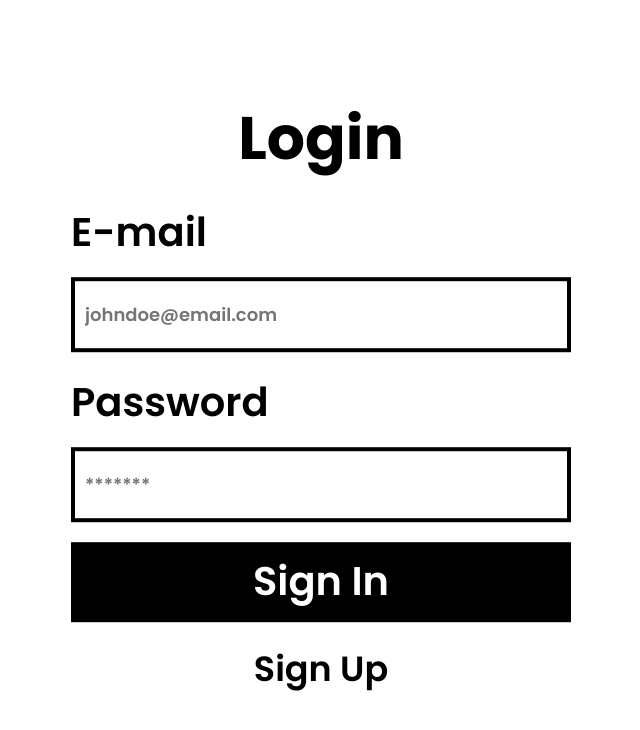
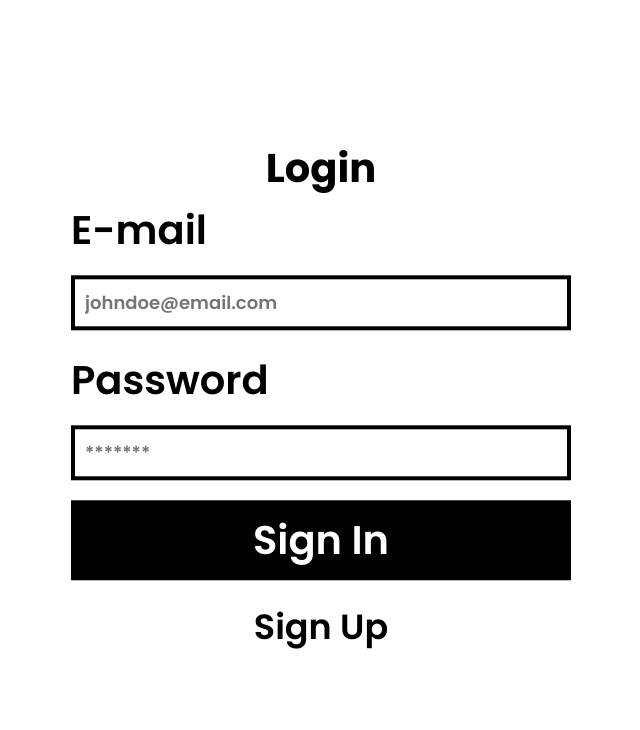
Before and after one commit to kellycesario/aphasia-app, a React (Vite) app: page /login in a window 1280 px wide. Shown: the top 730 px of the page, without its empty margins (319-959 px from the left). Built offline with nearby package versions, Linux system fonts and the light colour scheme.

Commit message:
add resonsive css

```diff
--- a/src/components/atoms/Input/index.jsx
+++ b/src/components/atoms/Input/index.jsx
@@ -5,8 +5,7 @@ export default function Input({ id, label, type, placeholder }) {
   return (
     <div className="login__input">
       <Label htmlFor={id} className="login__label">
-        {' '}
-        {label}{' '}
+        {label}
       </Label>
       <input
         id={id}
--- a/src/components/atoms/Input/styles.scss
+++ b/src/components/atoms/Input/styles.scss
@@ -6,14 +6,18 @@
   }
 
   &__label {
-    font-size: 4rem;
+    font-size: 3rem;
     margin-bottom: 1.5rem;
+
+    @media screen and (min-width: 750px) {
+      font-size: 4rem;
+    }
   }
 
   &__field {
     width: 100%;
     border: 4px solid #000;
-    padding: 2rem 1rem;
+    padding: 1rem 1rem;
     font-size: 1.8rem;
   }
 }
--- a/src/components/molecules/LoginForm/styles.scss
+++ b/src/components/molecules/LoginForm/styles.scss
@@ -1,16 +1,26 @@
 .login {
   &__form {
     width: 100%;
+    padding: 0 3rem;
+
+    @media screen and (min-width: 750px) {
+      padding: 0;
+    }
   }
 
   &__button {
     width: 100%;
     border: none;
-    height: 8rem;
-    font-size: 4rem;
+    height: 6rem;
+    font-size: 3rem;
     line-height: 111%;
     text-align: center;
     background-color: black;
     color: white;
+
+    @media screen and (min-width: 750px) {
+      height: 8rem;
+      font-size: 4rem;
+    }
   }
 }
--- a/src/components/organisms/Login/styles.scss
+++ b/src/components/organisms/Login/styles.scss
@@ -7,11 +7,11 @@
   transform: translate(-50%, -50%);
 
   &__header {
-    margin-bottom: 3rem;
+    margin-bottom: 1rem;
   }
 
   &__title {
-    font-size: 6rem;
+    font-size: 4rem;
     line-height: 111%;
     text-align: center;
   }
@@ -25,8 +25,12 @@
   }
 
   &__link {
-    font-size: 3.5rem;
+    font-size: 2.6rem;
     color: #000;
     text-decoration: none;
+
+    @media screen and (min-width: 750px) {
+      font-size: 3.5rem;
+    }
   }
 }
```
